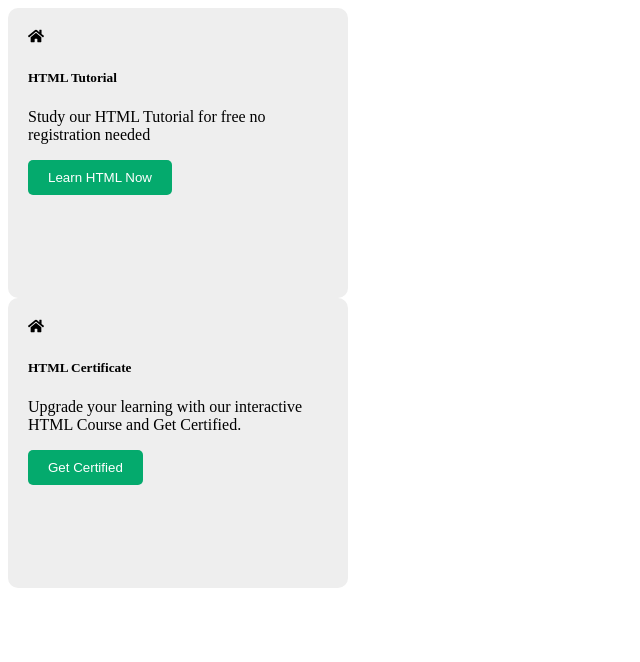
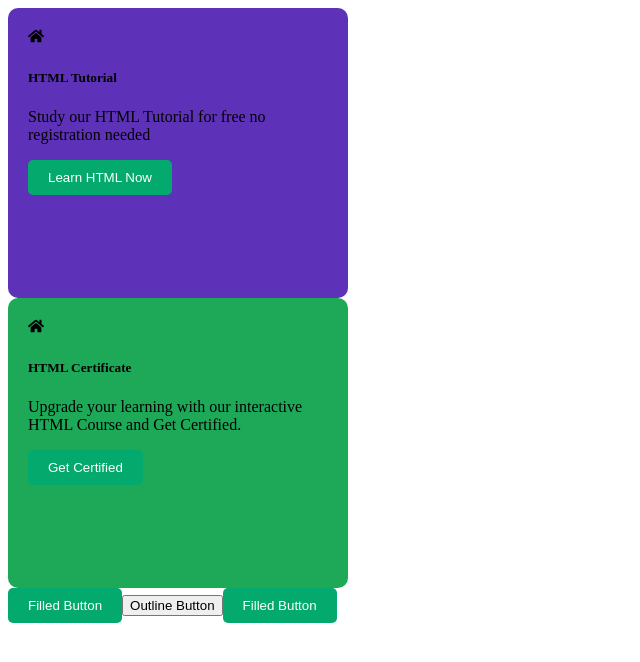
Before and after one commit to Nabi-Ameen/nav-tech-reactjs, a React (Vite) app: page / in a window 1280 px wide. Shown: the top 662 px of the page, without its empty margins (0-640 px from the left). Built offline with nearby package versions, Linux system fonts and the light colour scheme; the HTML template or start-up script is replaced by a standard one.

Commit message:
conditional rendring

```diff
--- a/src/App.jsx
+++ b/src/App.jsx
@@ -1,3 +1,4 @@
+import Button from "./components/Button";
 import Card from "./components/card";
 function App() {
 
@@ -9,13 +10,14 @@ function App() {
   sum(2, 3);
 
   return (
-    <div>
+    <div className="">
 
       <Card
         heading="HTML Tutorial"
         content="Study our HTML Tutorial for free
                   no registration needed"
         buttonText="Learn HTML Now"
+        color={true}
       />
 
       <Card
@@ -23,9 +25,31 @@ function App() {
         content="Upgrade your learning with our
 interactive HTML Course and Get Certified."
         buttonText="Get Certified"
+        color={false}
       />
+
+
+      <Button isFill={true} />
+      <Button isFill={false} />
+      <Button isFill={true} />
+
     </div>
   )
 }
 
 export default App
+
+
+// import Card from "./components/card"
+// import PackingList from "./components/PackingList"
+// function App() {
+//   return (
+//     <div>
+//       {/* <PackingList /> */}
+
+//       <Card />
+//     </div>
+//   )
+// }
+
+// export default App
--- /dev/null
+++ b/src/components/Button.jsx
@@ -0,0 +1,18 @@
+import React from 'react'
+
+const Button = ({ isFill }) => {
+
+    return (
+        <>
+
+            {
+                isFill ?
+                    <button className="btn">Filled Button</button>
+                    :
+                    <button>Outline Button</button>
+            }
+        </>
+    )
+}
+
+export default Button
--- /dev/null
+++ b/src/components/PackingList.jsx
@@ -0,0 +1,41 @@
+import { FaCheck } from "react-icons/fa";
+
+function Item({ name, isPacked }) {
+    // if (isPacked) {
+    //     return <li className="item">{name} <FaCheck /> </li>;
+    // }else {
+    //      return <li className="item">{name}</li>;
+    //  }
+
+    return (
+        <div>
+            { isPacked && (
+                <li className="item">{name} <FaCheck /> </li>
+            )}
+        </div>
+    )
+}
+
+const PackingList = () => {
+    return (
+        <section style={{ marginLeft: 140 }}>
+            <h1>Sally Ride's Packing List</h1>
+            <ul>
+                <Item
+                    isPacked={true}
+                    name="Space suit"
+                />
+                <Item
+                    isPacked={false}
+                    name="Helmet with a golden leaf"
+                />
+                <Item
+                    isPacked={true}
+                    name="Photo of Tam"
+                />
+            </ul>
+        </section>
+    )
+}
+
+export default PackingList
--- a/src/components/card.jsx
+++ b/src/components/card.jsx
@@ -1,8 +1,11 @@
 import { FaHome } from "react-icons/fa";
 function Card(props) {
+
+  const name = "ali" ;
+  console.log(`my name is ${name}`);
+
   return (
-      <div className="card">
-
+    <div className={`${props.color ? "greencard" : "purpleCard"}`}>
           <FaHome />
           <h5>{props.heading}</h5>
           <p>{props.content}</p>
--- a/src/index.css
+++ b/src/index.css
@@ -9,10 +9,18 @@
   flex-wrap: wrap;
 }
 
-.card{
+.greencard{
   width: 300px;
   height: 250px;
-  background-color: #eee;
+  background-color: #5e31b9;
+  border-radius: 10px;
+  padding: 20px;
+}
+
+.purpleCard{
+  width: 300px;
+  height: 250px;
+  background-color: #1da958;
   border-radius: 10px;
   padding: 20px;
 }
```
